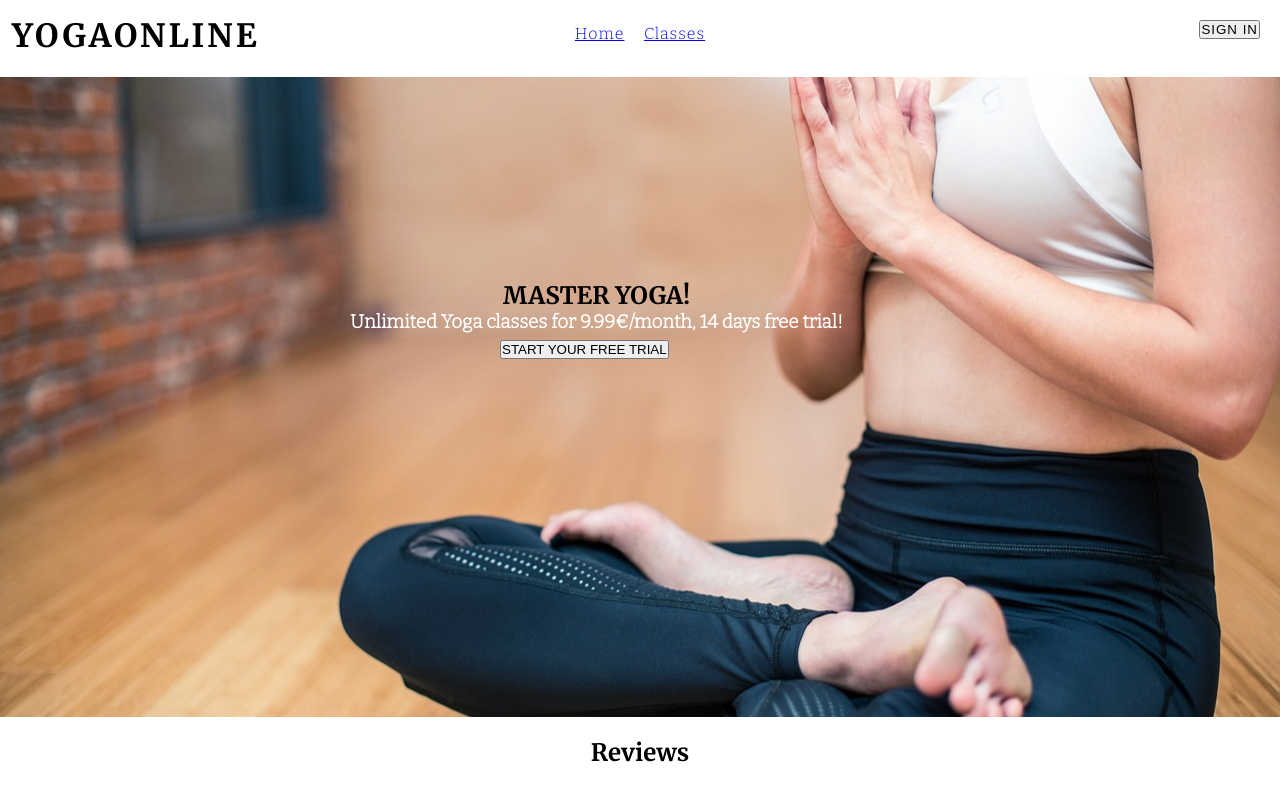
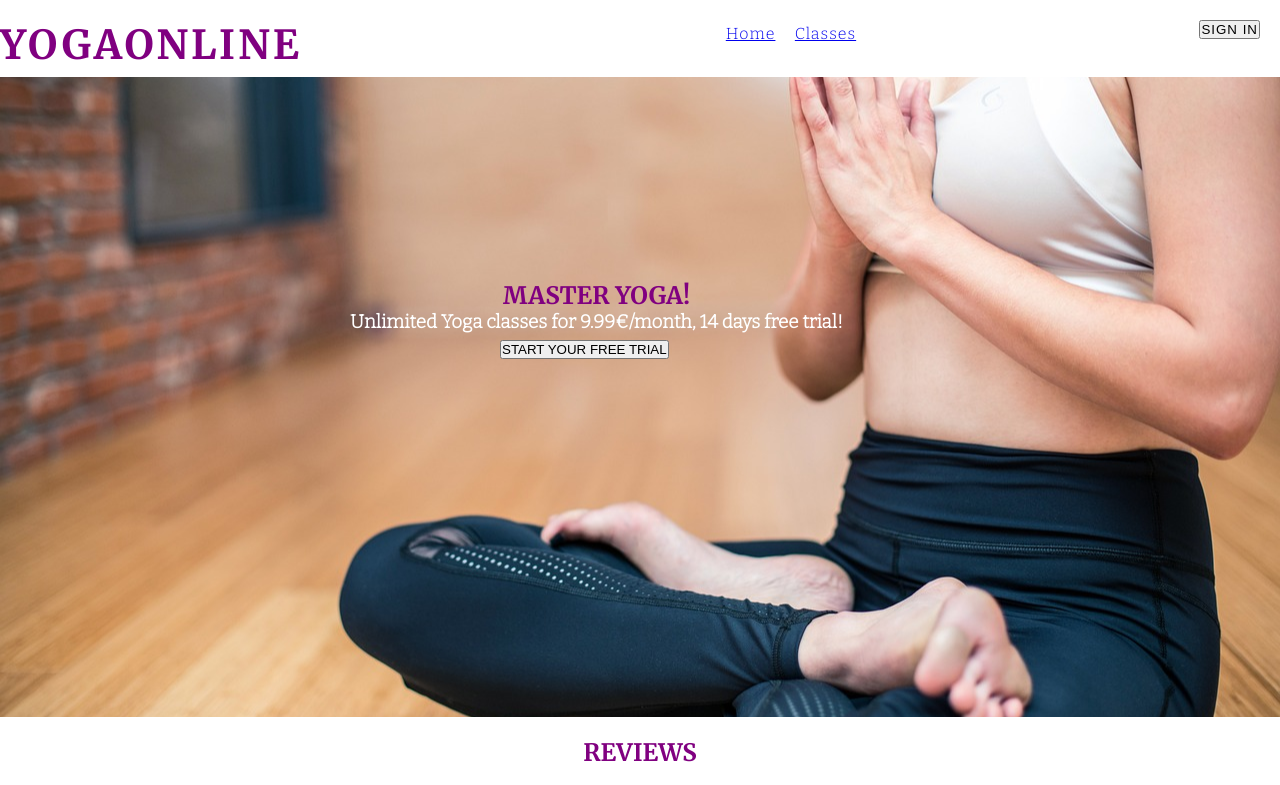
Before and after one commit to Fredricho/YogaOnline, a plain HTML site: page index.html in a window 1280 px wide. Shown: the top 785 px of the page. Drawn offline with nearby package versions, Linux system fonts and the light colour scheme.

Commit message:
Change logo to from postion to float, to get rid left of errors

```diff
--- a/assets/css/style.css
+++ b/assets/css/style.css
@@ -1,24 +1,48 @@
 @import url('https://fonts.googleapis.com/css2?family=Bitter:wght@300&family=Merriweather:wght@700&display=swap');
-*{
+
+* {
     margin: 0;
     padding: 0;
+
 }
 
 body {
-    color:green;
+    color: green;
     font-family: bitter, sans-serif;
 }
-h1, h2{
+
+
+
+/* Headings and loge */
+#logo {
+    float: left;
+    font-size: 250%;
+    /*display: flex;
+    top: 16px;
+    left: 12px;*/
+    letter-spacing: 3px;
+}
+
+h1,
+h2 {
     font-family: Merriweather, sans-serif;
-    color: black;
+    color: purple;
+    text-transform: uppercase;
+
 }
-    /* Nav and Logo*/
-    .nav-links{
+
+
+
+
+/* Nav and Logo*/
+.nav-links {
     text-align: center;
     margin-top: 20px;
+
+
 }
 
-.nav-links li{
+.nav-links li {
 
     list-style: none;
     display: inline-block;
@@ -27,23 +51,17 @@ h1, h2{
     letter-spacing: 1px;
 
 }
-#signin-button{
+
+#signin-button {
     position: absolute;
     top: 20px;
     right: 20px;
     letter-spacing: 1px;
 }
-#logo{
-    position: absolute;
-    display: flex;
-    top: 16px;
-    left: 12px;
-    letter-spacing: 3px;
 
-}
 
 /* Hero-Image */
-#hero-image{
+#hero-image {
     background-image: url(../images/Hero-image1.jpg);
     width: 100%;
     min-height: 80vh;
@@ -53,15 +71,16 @@ h1, h2{
     margin-top: 30px;
 
 }
+
 /* Hero-Image text */
 
-#trial-button{
+#trial-button {
     position: absolute;
     top: 60px;
     left: 150px;
 }
 
-.herotext{
+.herotext {
     position: absolute;
     top: 280px;
     left: 350px;
```
